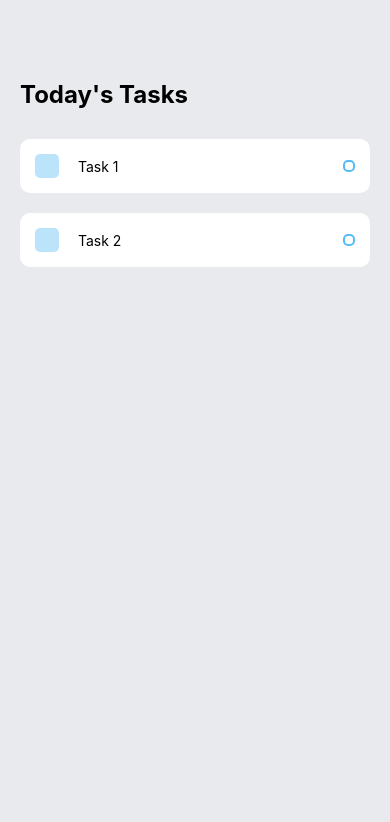
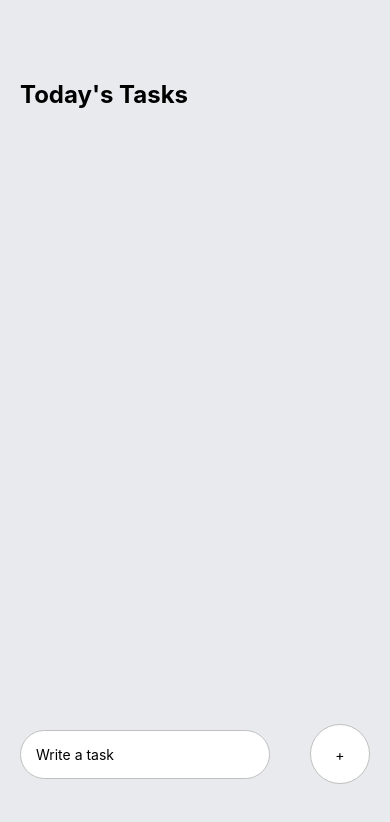
Before and after one commit to Ashpex/todoList, a React Native app: screen / in a window 390 px wide. Shown: the top 822 px of the page. Built offline with nearby package versions, Linux system fonts and the light colour scheme.

Commit message:
add basic add task and remove task feature

```diff
--- a/App.js
+++ b/App.js
@@ -1,8 +1,24 @@
-import React from 'react';
-import { StyleSheet, Text, View } from 'react-native';
+import React, {useState} from 'react';
+import { Keyboard, KeyboardAvoidingView, Platform, StyleSheet, Text, TextInput, TouchableOpacity, View } from 'react-native';
 import Task from './components/Task'
 
 export default function App() {
+
+  const [task, setTask] = useState();
+  const [taskItems, setTaskItems] = useState([]);
+
+  const handleAddTask = () =>  {
+    Keyboard.dismiss();
+    setTaskItems([...taskItems, task])
+    setTask(null);
+  }
+
+const completeTask = (index) => {
+  let itemsCopy = [...taskItems];
+  itemsCopy.splice(index,1);
+  setTaskItems(itemsCopy);
+}
+
   return (
     <View style={styles.container}>
       {/* Today's Task */}
@@ -11,10 +27,34 @@ export default function App() {
 
         <View style={styles.items}>
           {/* Task list is placed here! */}
-          <Task text={'Task 1'} />
-          <Task text={'Task 2'} />
+          {
+            taskItems.map((item, index) => {
+              return(
+                <TouchableOpacity key={index} onPress={() => completeTask(index)}>
+                  <Task text={item} />
+
+                </TouchableOpacity>
+              )
+            })
+          }
+
         </View>
       </View>
+
+      {/*Write a task*/}
+      <KeyboardAvoidingView
+        behavior={Platform.OS === 'android' ? "padding": "height"}
+        style={styles.writeTaskWrapper}
+      >
+
+        <TextInput style={styles.input} placeholder={"Write a task "} value ={task} onChangeText={text => setTask(text)} />
+
+        <TouchableOpacity onPress = {() => handleAddTask()}>
+          <View style={styles.addWrapper}>
+            <Text style={styles.addText}>+</Text>
+          </View>
+        </TouchableOpacity>
+      </KeyboardAvoidingView>
     </View>
   );
 }
@@ -35,4 +75,39 @@ const styles = StyleSheet.create({
   items: {
     marginTop: 30,
   },
+
+  writeTaskWrapper:{
+    position:'absolute',
+    bottom: 60,
+    width: '100%',
+    flexDirection: 'row',
+    justifyContent: 'space-around',
+    alignItems: 'center'
+  },
+
+  input: {
+    paddingVertical: 15,
+    paddingHorizontal: 15,
+    backgroundColor: '#FFF',
+    borderRadius: 60,
+    borderColor: '#C0C0C0',
+    borderWidth: 1,
+    width: 250
+  },
+
+  addWrapper: {
+    width: 60,
+    height: 60,
+    backgroundColor: '#FFF',
+    borderRadius: 60,
+    justifyContent: 'center',
+    alignItems: 'center',
+    borderColor: '#C0C0C0',
+    borderWidth: 1,
+  },
+
+  addText: {
+
+  },
+
 });
```
